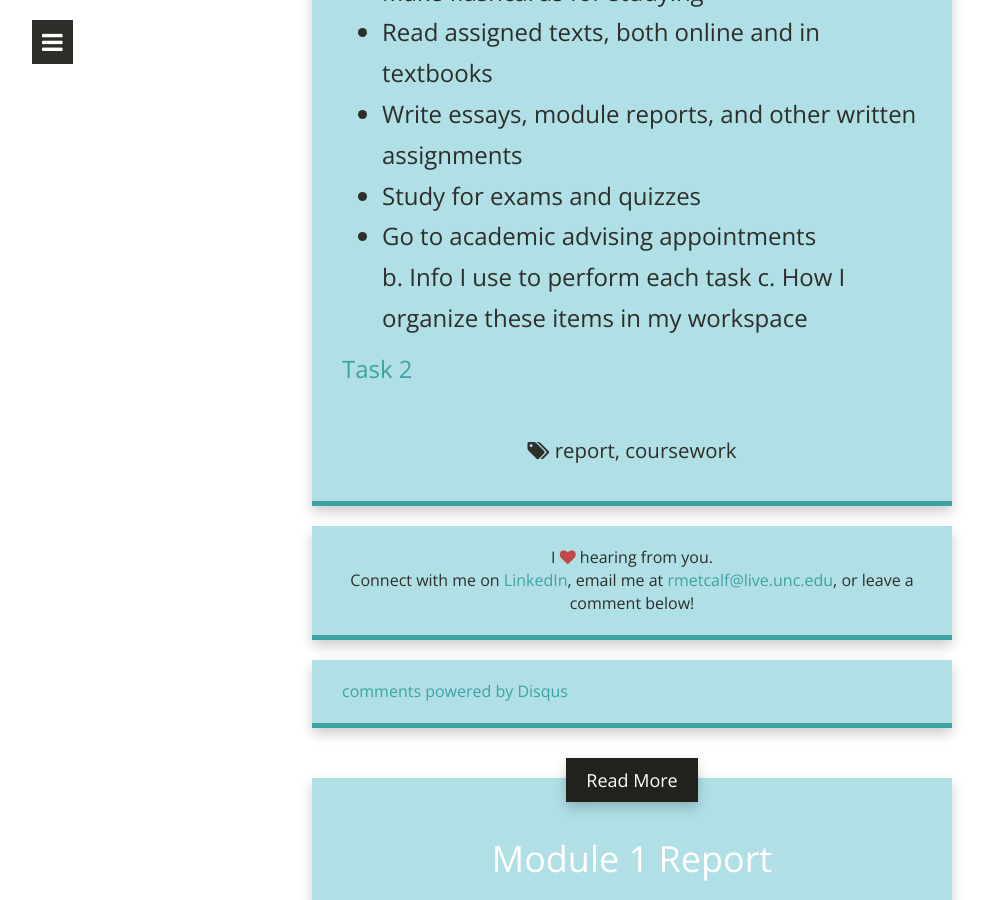
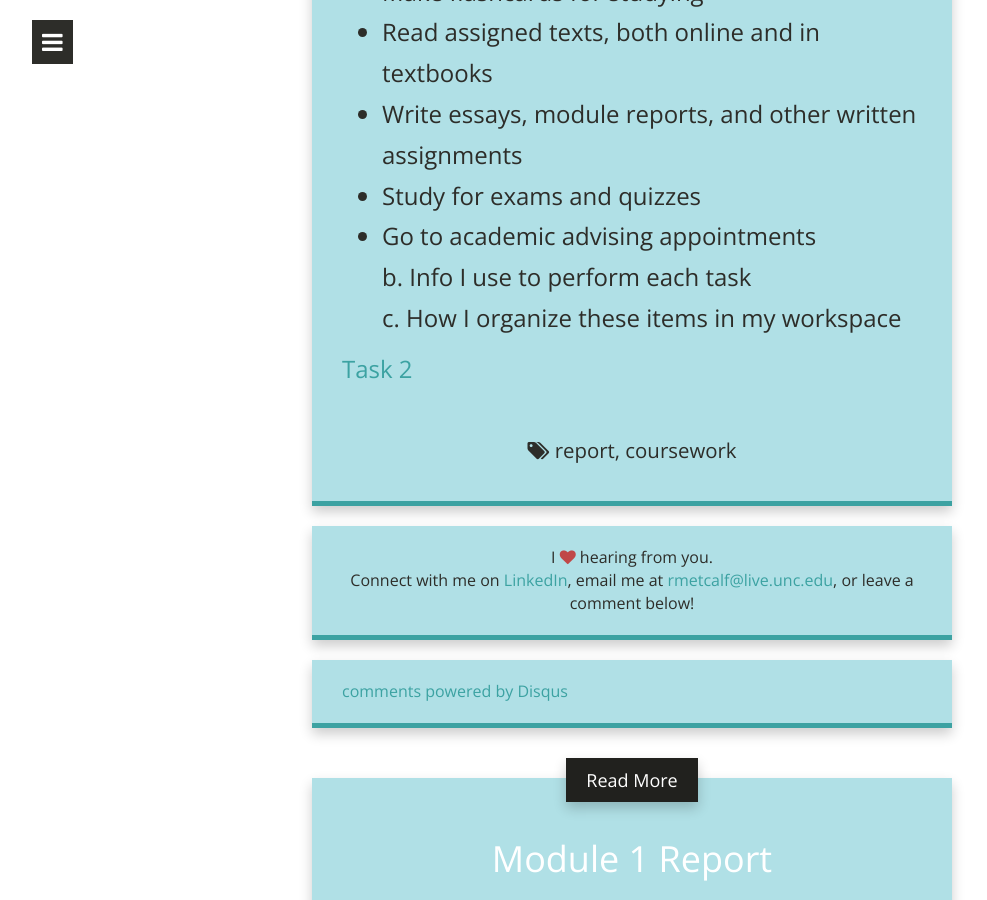
Before and after one commit to rcmetcalf/rcmetcalf.github.io, a Jekyll site: the page built from _posts/2015-09-15-module-2-report.md, in a window 1280 px wide and 900 px high, scrolled down 1364 px. Shown: the whole window, without its empty margins (8-995 px from the left). Built offline with Jekyll 4.4.1, drawn with Linux system fonts in a browser that asks for light colours; nearby versions of some CDN libraries; Markdown is read by kramdown in place of the engine named in the settings; comment, search, counter and statistics services are not loaded.

```diff
--- a/_posts/2015-09-15-module-2-report.md
+++ b/_posts/2015-09-15-module-2-report.md
@@ -32,13 +32,13 @@ a. The index above is linked to subject titles. For example, "I. Introduction" i
 
 <a name="section2">Task 1</a><br>
 a. Tasks I perform as a student:<br>
-* Take class notes, both on my computer and on paper
-* Make flashcards for studying
-* Read assigned texts, both online and in textbooks
-* Write essays, module reports, and other written assignments
-* Study for exams and quizzes
+* Take class notes, both on my computer and on paper <br>
+* Make flashcards for studying <br>
+* Read assigned texts, both online and in textbooks <br>
+* Write essays, module reports, and other written assignments <br>
+* Study for exams and quizzes <br>
 * Go to academic advising appointments <br>
-b. Info I use to perform each task
+b. Info I use to perform each task <br>
 c. How I organize these items in my workspace <br>
 
 <a name="section3">Task 2</a><br>
```
